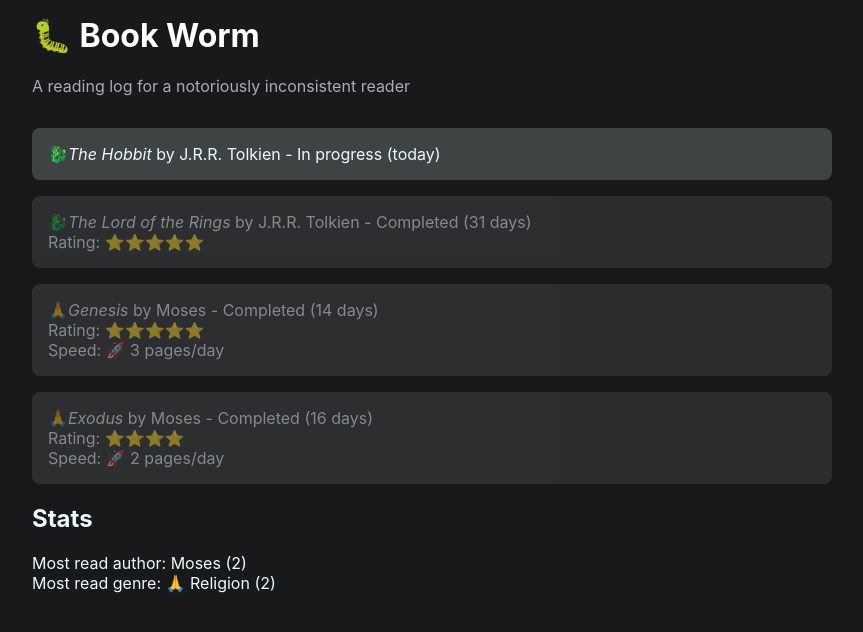
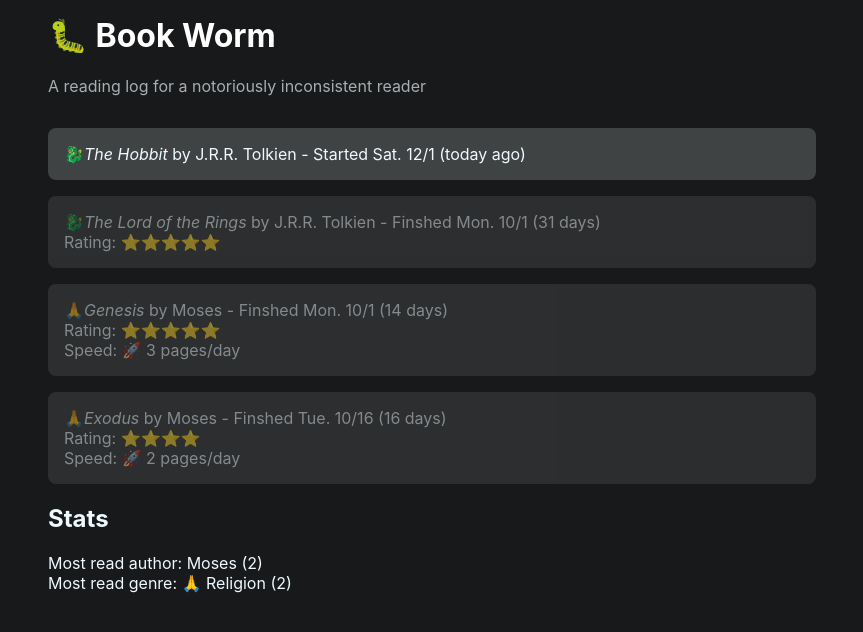
Before and after one commit to SeanMcP/book-worm, a React (Create React App) app: page / in a window 1280 px wide. Shown: the top 632 px of the page, without its empty margins (208-1071 px from the left). Built offline with nearby package versions, Linux system fonts and the light colour scheme.

Commit message:
Reorganize Time

```diff
--- a/src/components/App.tsx
+++ b/src/components/App.tsx
@@ -22,6 +22,10 @@
     max-width: 800px;
 `;
 
+const StyledBumper = styled.div`
+    margin: 0 1rem;
+`;
+
 class App extends Component {
     state = {
         books: [],
@@ -41,9 +45,11 @@
         return (
             <StyledBody>
                 <StyledDiv>
-                    <Header />
-                    <BookList books={this.state.books} />
-                    <Stats completed={this.state.completed} />
+                    <StyledBumper>
+                        <Header />
+                        <BookList books={this.state.books} />
+                        <Stats completed={this.state.completed} />
+                    </StyledBumper>
                 </StyledDiv>
             </StyledBody>
         );
--- a/src/components/Time.tsx
+++ b/src/components/Time.tsx
@@ -1,4 +1,5 @@
 import React from "react";
+import dayjs from "dayjs";
 
 import { differenceInDays } from "../utils/TimeUtil";
 
@@ -17,10 +18,13 @@
 }
 
 const Time = (props: TimeInt) => {
-    const days = differenceInDays(props.startDate, props.endDate);
+    const { endDate, startDate } = props;
+    const days = differenceInDays(startDate, endDate);
     return (
         <span>
-            {props.endDate ? "Completed" : "In progress"} ({formatDays(days)})
+            {endDate ? "Finshed" : "Started"}{" "}
+            {dayjs(startDate).format("ddd. M/D")} ({formatDays(days)}
+            {!endDate && " ago"})
         </span>
     );
 };
```
